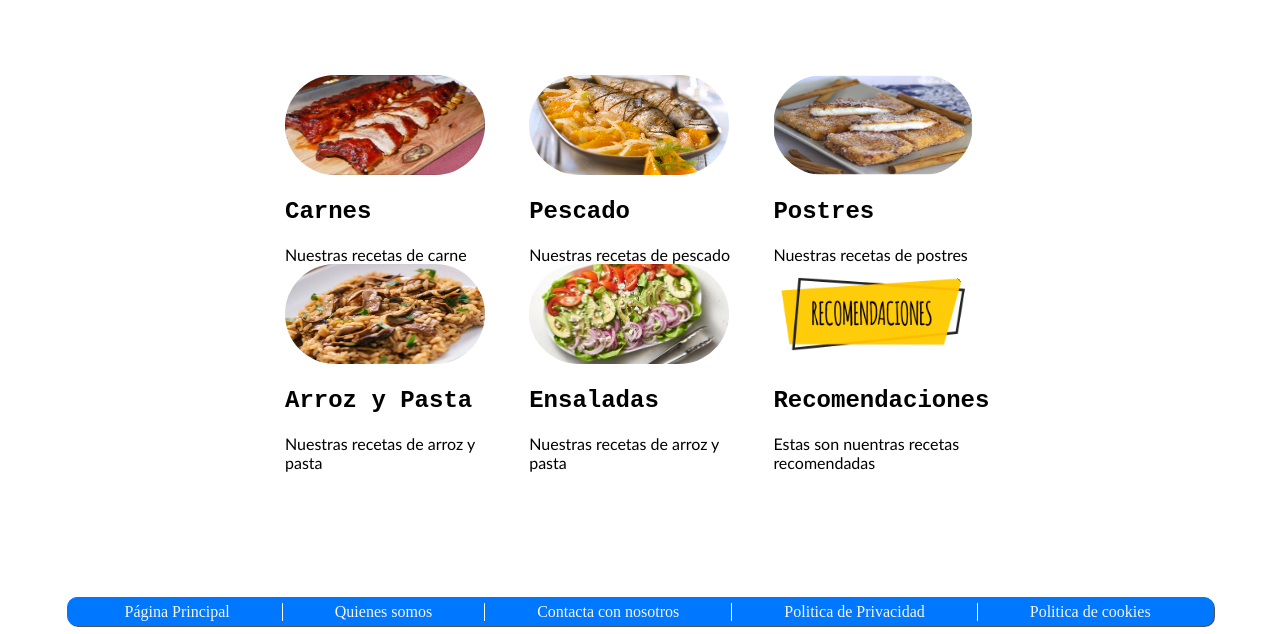
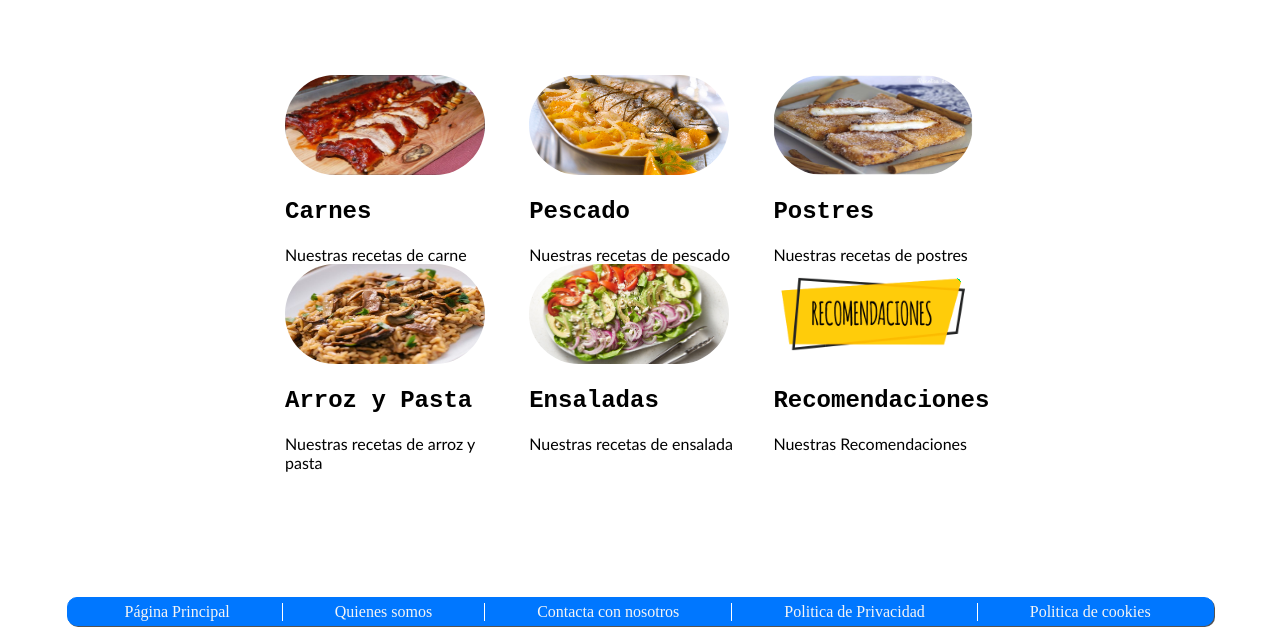
Before and after one commit to 7-carmen/Recetas_para_todos, a plain HTML site: page index.html in a window 1280 px wide. Shown: the part 228-862 px from the top of the page. Drawn offline with Linux system fonts and the light colour scheme.

Commit message:
Arregladas erratas

```diff
--- a/index.html
+++ b/index.html
@@ -71,12 +71,12 @@
             <div>
                 <img src="Imagenes/ensaladas.jpg" alt="Recetas-Ensaladas">
                 <h2>Ensaladas</h2>
-                <a href="Contenidos/EnsaladasPrincipal.html">Nuestras recetas de arroz y pasta</a>
+                <a href="Contenidos/EnsaladasPrincipal.html">Nuestras recetas de ensalada</a>
             </div>
             <div>
                 <img src="Imagenes/RECOMENDACIONES.png" alt="Recomendaciones">
                 <h2>Recomendaciones</h2>
-                <p>Estas son nuentras recetas recomendadas</p>
+                <a href="Contenidos/RecomendacionesPrincipal.html">Nuestras Recomendaciones</a>
             </div>
         </div>
 
```
Also changed, not shown: Contenidos/RecomendacionesPrincipal.html (+26 -0 lines).
